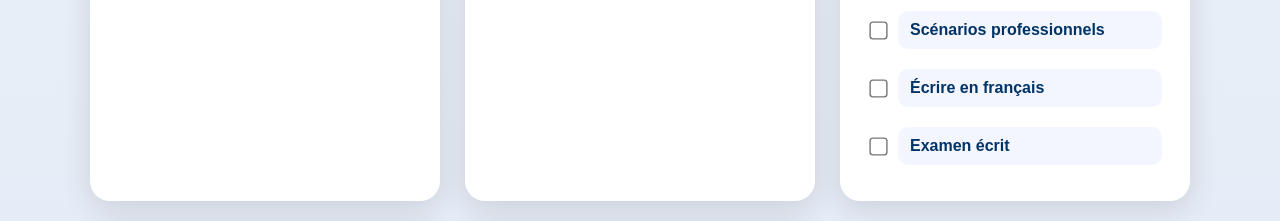
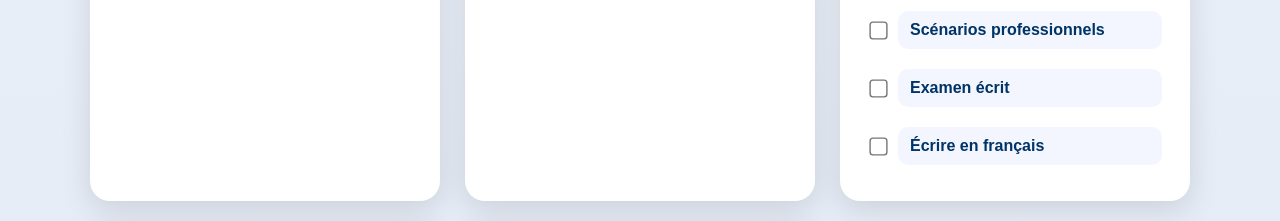
Before and after one commit to alexishoppeler-bot/Cours-en-ligne, a plain HTML site: page index.html in a window 1280 px wide. Shown: the part 488-709 px from the top of the page. Drawn offline with Linux system fonts and the light colour scheme.

Commit message:
Update index.html

```diff
--- a/index.html
+++ b/index.html
@@ -203,15 +203,15 @@ footer{
                 <input type="checkbox" onchange="toggleDone(this)">
                 <a href="scenarios-professionnels.html" target="_blank">Scénarios professionnels</a>
             </li>
+            <li class="exercise" data-id="fr-5">
+                <input type="checkbox" onchange="toggleDone(this)">
+                <a href="Examen-ecrit.html" target="_blank">Examen écrit</a>
+            </li>
             <li class="exercise" data-id="fr-6">
                 <input type="checkbox" onchange="toggleDone(this)">
                 <a href="Écrire-en-français -situations-professionnelle.html target="_blank"">Écrire en français</a>
             </li>
-            <li class="exercise" data-id="fr-7">
-                <input type="checkbox" onchange="toggleDone(this)">
-                <a href="Examen-ecrit.html target="_blank"">Examen écrit</a>
-            </li>
-        </ul>
+
     </div>
 
     <!-- EMPLOI -->
```
